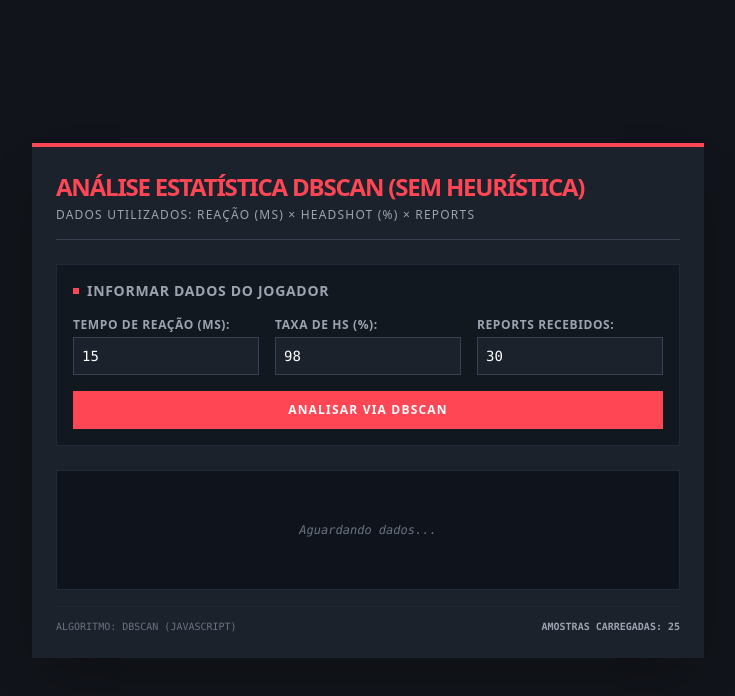
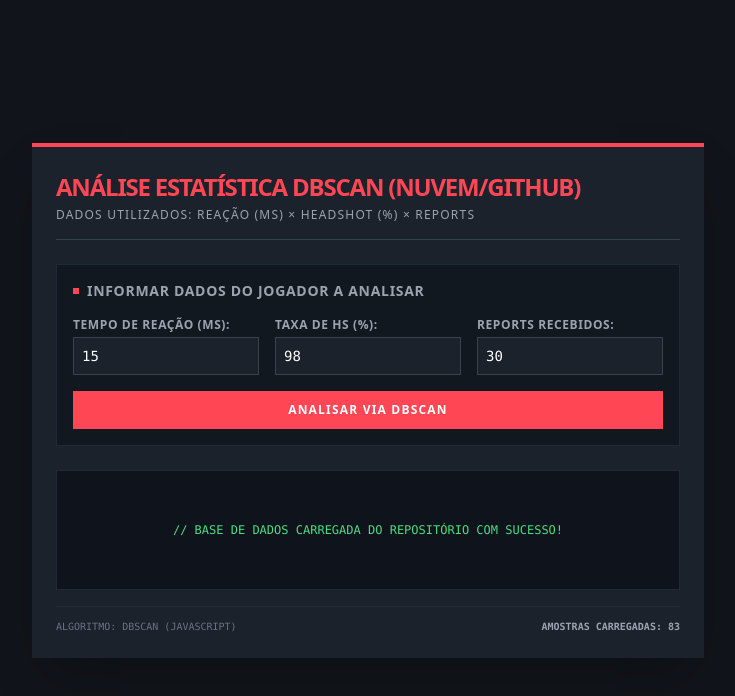
Before and after one commit to mjunior406/bimestral_machinelearning, a plain HTML site: page index.html in a window 1280 px wide. Shown: the whole page, without its empty margins (272-1007 px from the left). Drawn offline with nearby package versions, Linux system fonts and the light colour scheme.

Commit message:
new file:   dados.csv 	modified:   index.html

```diff
--- /dev/null
+++ b/dados.csv
@@ -0,0 +1,84 @@
+Reacao,HS,Reports
+240,15,1
+260,18,0
+220,22,2
+250,28,3
+235,16,0
+245,19,1
+255,21,2
+230,25,1
+242,17,1
+140,50,2
+150,55,3
+135,48,1
+145,58,2
+142,51,3
+138,53,1
+148,49,2
+141,52,3
+144,50,2
+15,99,28
+12,96,34
+14,98,30
+16,95,32
+13,97,29
+241,14,1
+238,16,2
+244,15,0
+247,20,1
+252,18,2
+231,19,1
+228,21,3
+249,17,0
+236,23,2
+243,16,1
+142,48,2
+139,52,1
+146,54,3
+141,49,2
+143,51,1
+147,53,2
+136,50,3
+144,55,2
+138,47,1
+145,52,2
+14,97,31
+11,95,35
+15,99,29
+13,96,33
+16,98,30
+12,94,32
+15,97,28
+14,99,34
+11,96,30
+13,95,31
+235,18,1
+242,22,0
+258,14,2
+239,19,1
+246,17,3
+251,21,1
+233,15,0
+248,24,2
+240,16,1
+237,20,2
+141,53,2
+148,49,1
+137,51,3
+143,56,2
+146,47,1
+139,54,2
+144,50,3
+142,52,1
+145,48,2
+140,53,2
+12,98,33
+15,96,29
+13,99,31
+16,94,35
+14,97,30
+11,95,32
+14,98,28
+13,96,34
+16,99,29
+12,97,31
--- a/index.html
+++ b/index.html
@@ -3,7 +3,7 @@
 <head>
     <meta charset="UTF-8">
     <meta name="viewport" content="width=device-width, initial-scale=1.0">
-    <title>VALORANT // Anti-Cheat Protocol (DBSCAN Puro)</title>
+    <title>VALORANT // Anti-Cheat Protocol (DBSCAN Automático)</title>
     <script src="https://cdn.tailwindcss.com"></script>
 </head>
 <body class="bg-[#11141a] text-gray-200 font-sans min-h-screen flex items-center justify-center p-4">
@@ -11,13 +11,13 @@
     <div class="max-w-2xl w-full bg-[#1b222c] p-6 rounded-none border-t-4 border-[#ff4655] shadow-2xl relative overflow-hidden">
 
         <div class="mb-6 border-b border-gray-700 pb-4">
-            <h1 class="text-2xl font-black text-[#ff4655] uppercase tracking-tighter">Análise Estatística DBSCAN (Sem Heurística)</h1>
+            <h1 class="text-2xl font-black text-[#ff4655] uppercase tracking-tighter">Análise Estatística DBSCAN (Nuvem/GitHub)</h1>
             <p class="text-gray-400 text-xs uppercase tracking-widest mt-1">Dados Utilizados: Reação (ms) × Headshot (%) × Reports</p>
         </div>
 
         <div class="space-y-4 mb-6 bg-[#121820] p-4 border border-gray-800">
             <h2 class="text-sm font-bold text-gray-400 uppercase tracking-wider mb-2 flex items-center gap-2">
-                <span class="w-1.5 h-1.5 bg-[#ff4655]"></span> Informar dados do jogador
+                <span class="w-1.5 h-1.5 bg-[#ff4655]"></span> Informar dados do jogador a analisar
             </h2>
 
             <div class="grid grid-cols-1 sm:grid-cols-3 gap-4">
@@ -42,13 +42,13 @@
 
         <div class="border border-gray-800 bg-[#0f141c] p-4 min-h-[120px] flex flex-col justify-center">
             <div id="resultadoTerminal" class="font-mono text-xs space-y-1.5">
-                <p class="text-gray-500 text-center italic">Aguardando dados...</p>
+                <p id="statusCarregamento" class="text-yellow-500 text-center animate-pulse italic">Conectando ao servidor e baixando dataset de 1000 jogadores...</p>
             </div>
         </div>
 
         <div class="mt-4 pt-3 border-t border-gray-800 flex justify-between items-center text-[10px] text-gray-500 font-mono uppercase">
             <span>Algoritmo: DBSCAN (JavaScript)</span>
-            <span id="contadorDados" class="text-gray-400 font-bold">Amostras carregadas: --</span>
+            <span id="contadorDados" class="text-gray-400 font-bold">Amostras carregadas: 0</span>
         </div>
     </div>
 
@@ -82,7 +82,7 @@
                 for (let i = 0; i < neighbors.length; i++) {
                     let neighborIdx = neighbors[i];
                     if (labels[neighborIdx] === -1) labels[neighborIdx] = clusterId;
-                    if (labels[neighborIdx] !== 0) continue;
+                    if (labels[labels[neighborIdx]] !== 0) continue;
 
                     labels[neighborIdx] = clusterId;
                     let nextNeighbors = this.regionQuery(dataset, neighborIdx);
@@ -173,33 +173,55 @@
             }
         }
 
-        const bancoServidor = [
-            { x: 240, y: 15, z: 1 }, { x: 260, y: 18, z: 0 }, { x: 220, y: 22, z: 2 },
-            { x: 250, y: 28, z: 3 }, { x: 235, y: 16, z: 0 }, { x: 245, y: 19, z: 1 },
-            { x: 255, y: 21, z: 2 }, { x: 230, y: 25, z: 1 }, { x: 242, y: 17, z: 1 },
-
-            { x: 140, y: 50, z: 2 }, { x: 150, y: 55, z: 3 }, { x: 135, y: 48, z: 1 },
-            { x: 145, y: 58, z: 2 }, { x: 142, y: 51, z: 3 }, { x: 138, y: 53, z: 1 },
-            { x: 148, y: 49, z: 2 }, { x: 141, y: 52, z: 3 }, { x: 144, y: 50, z: 2 },
-
-            { x: 15,  y: 99, z: 28 },
-            { x: 12,  y: 96, z: 34 },
-            { x: 14,  y: 98, z: 30 },
-            { x: 16,  y: 95, z: 32 },
-            { x: 13,  y: 97, z: 29 },
-
-            { x: 395, y: 3,  z: 6  },
-            { x: 410, y: 5,  z: 9  }
-        ];
-
-        const EPSILON = 40;
+        let bancoServidor = [];
+        let rotulosServidor = [];
+        const EPSILON = 60;
         const MIN_POINTS = 4;
         const vanguard = new VanguardDBSCAN(EPSILON, MIN_POINTS);
-        const rotulosServidor = vanguard.fit(bancoServidor);
 
-        document.getElementById('contadorDados').innerText = `Amostras carregadas: ${bancoServidor.length}`;
+        window.addEventListener('DOMContentLoaded', () => {
+            fetch('dados.csv')
+                .then(response => {
+                    if (!response.ok) {
+                        throw new Error('Erro ao carregar o arquivo CSV.');
+                    }
+                    return response.text();
+                })
+                .then(text => {
+                    const linhas = text.split('\n');
+                    bancoServidor = [];
+
+                    for (let i = 1; i < linhas.length; i++) {
+                        const linha = linhas[i].trim();
+                        if (!linha) continue;
+
+                        const colunas = linha.split(',');
+                        if (colunas.length >= 3) {
+                            bancoServidor.push({
+                                x: parseFloat(colunas[0]),
+                                y: parseFloat(colunas[1]),
+                                z: parseFloat(colunas[2])
+                            });
+                        }
+                    }
+
+                    if (bancoServidor.length > 0) {
+                        rotulosServidor = vanguard.fit(bancoServidor);
+                        document.getElementById('contadorDados').innerText = `Amostras carregadas: ${bancoServidor.length}`;
+                        document.getElementById('resultadoTerminal').innerHTML = `<p class="text-green-400 text-center">// BASE DE DADOS CARREGADA DO REPOSITÓRIO COM SUCESSO!</p>`;
+                    }
+                })
+                .catch(error => {
+                    document.getElementById('resultadoTerminal').innerHTML = `<p class="text-[#ff4655] text-center">// ERRO CRÍTICO: Não foi possível ler o arquivo 'dados.csv'. Verifique se ele está na mesma pasta.</p>`;
+                });
+        });
 
         function verificarJogador() {
+            if (bancoServidor.length === 0) {
+                alert("A base de dados ainda não foi carregada.");
+                return;
+            }
+
             const x = parseFloat(document.getElementById('inputX').value);
             const y = parseFloat(document.getElementById('inputY').value);
             const z = parseFloat(document.getElementById('inputZ').value);
@@ -209,7 +231,7 @@
 
             const terminal = document.getElementById('resultadoTerminal');
             terminal.innerHTML = `
-                <p class="text-gray-500">// PROCESSANDO ESPAÇO GEOMÉTRICO DBSCAN...</p>
+                <p class="text-gray-500">// PROCESSANDO ESPAÇO GEOMÉTRICO DBSCAN EM ${bancoServidor.length} AMOSTRAS...</p>
                 <div class="pt-2">
                     <p class="font-black text-sm uppercase ${resultado.cor}">> VEREDITO: ${resultado.veredicto}</p>
                     <p class="text-gray-300 mt-1">[ANÁLISE MATEMÁTICA]: ${resultado.detalhe}</p>
```
